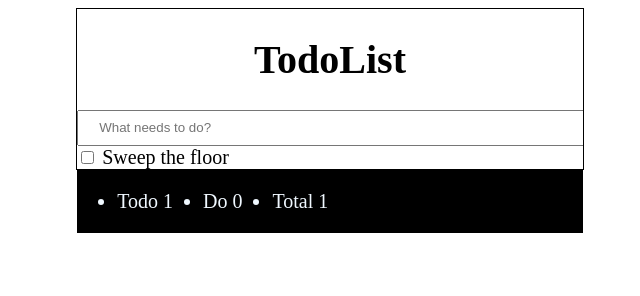
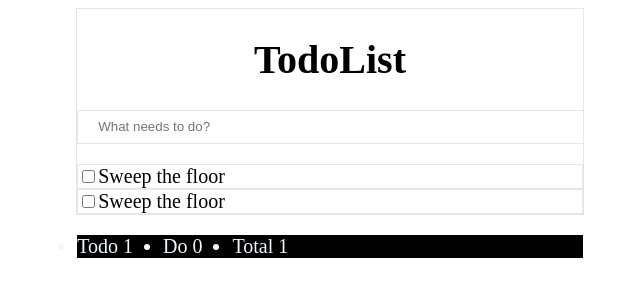
Before and after one commit to cvrodriguez/codaisseur-extra-project, a plain HTML site: page index.html in a window 1280 px wide. Shown: the whole page, without its empty margins (310-950 px from the left). Drawn offline with Linux system fonts and the light colour scheme.

Commit message:
makeover again the html

```diff
--- a/index.html
+++ b/index.html
@@ -14,15 +14,22 @@
         <div class="title">
             <h1>TodoList</h1>
         </div>
-        <input class="startInput" type="text" placeholder="What needs to do?">
-        <input type="checkbox"> Sweep the floor
+        <div >
+            <input class="startInput" type="text" placeholder="What needs to do?">
+        </div>
+        <ul>
+            <li class="toDoList"> <label> <input type="checkbox">Sweep the floor</label></li>
+            <li class="toDoList"> <label> <input type="checkbox">Sweep the floor</label></li>
+        </ul>
+
+
 
     </main>
 
     <footer class="footer">
         <ul>
-            <li>Todo 1</li>
-            <li>Do 0</li>
+            <li id="allList">Todo 1</li>
+            <li id="done">Do 0</li>
             <li>Total 1</li>
         </ul>
 
--- a/scripts/main.js
+++ b/scripts/main.js
@@ -1,5 +1,6 @@
 function updateCounters() {
     // declare a variable that contains the "Total" counter element
+    const totalList = 0;
     // declare a variable that contains the number of todos, by counting how many elements have a specific classname / attribute
     // update the HTML inside the counter element with the number of todos
   }
--- a/styles/style.css
+++ b/styles/style.css
@@ -8,7 +8,7 @@ body {
 main {
 
     width: 40%;
-    border: 1px solid black;
+    border:  1px solid #e6e6e6;
     overflow: auto;
 
 }
@@ -21,19 +21,30 @@ main {
 
     width: 100%;
     height: 30px;
-
     padding-left: 20px;
+    border:  1px solid #e6e6e6;
+    margin-bottom: 20px;
 
 }
 
+
 .startInput::selection {
-    border-radius: 2px solid blue;
+    border-radius: 1px solid blue;
+}
+.toDoList{
+    list-style: none;
+    border: 1px solid #e6e6e6;
+}
+ul{
+    padding: 0;
+    margin: 0;
 }
 
 footer {
     background-color: black;
     color: aliceblue;
     width: 40%;
+    margin-top: 20px;
 
 }
 
```
